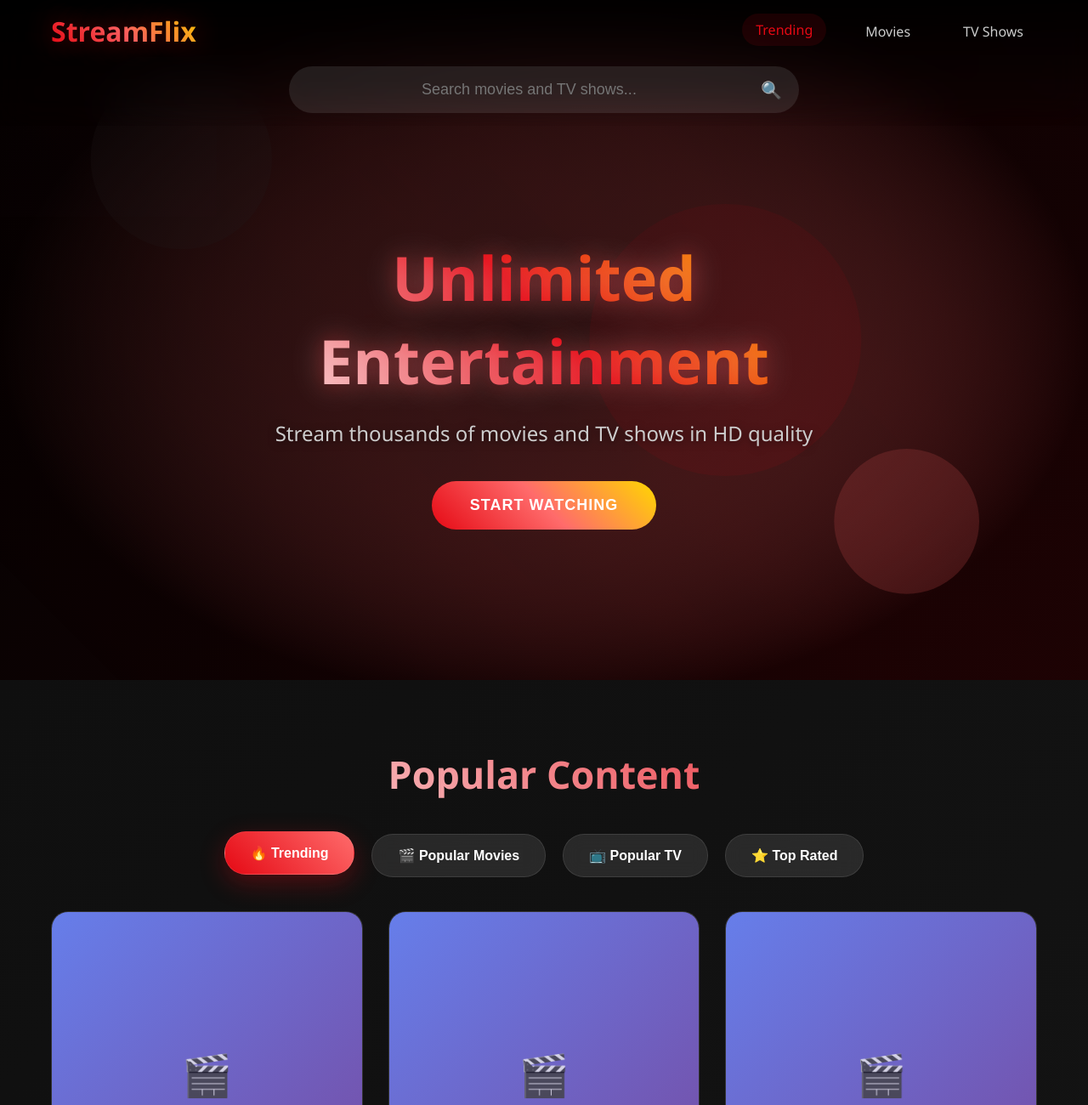
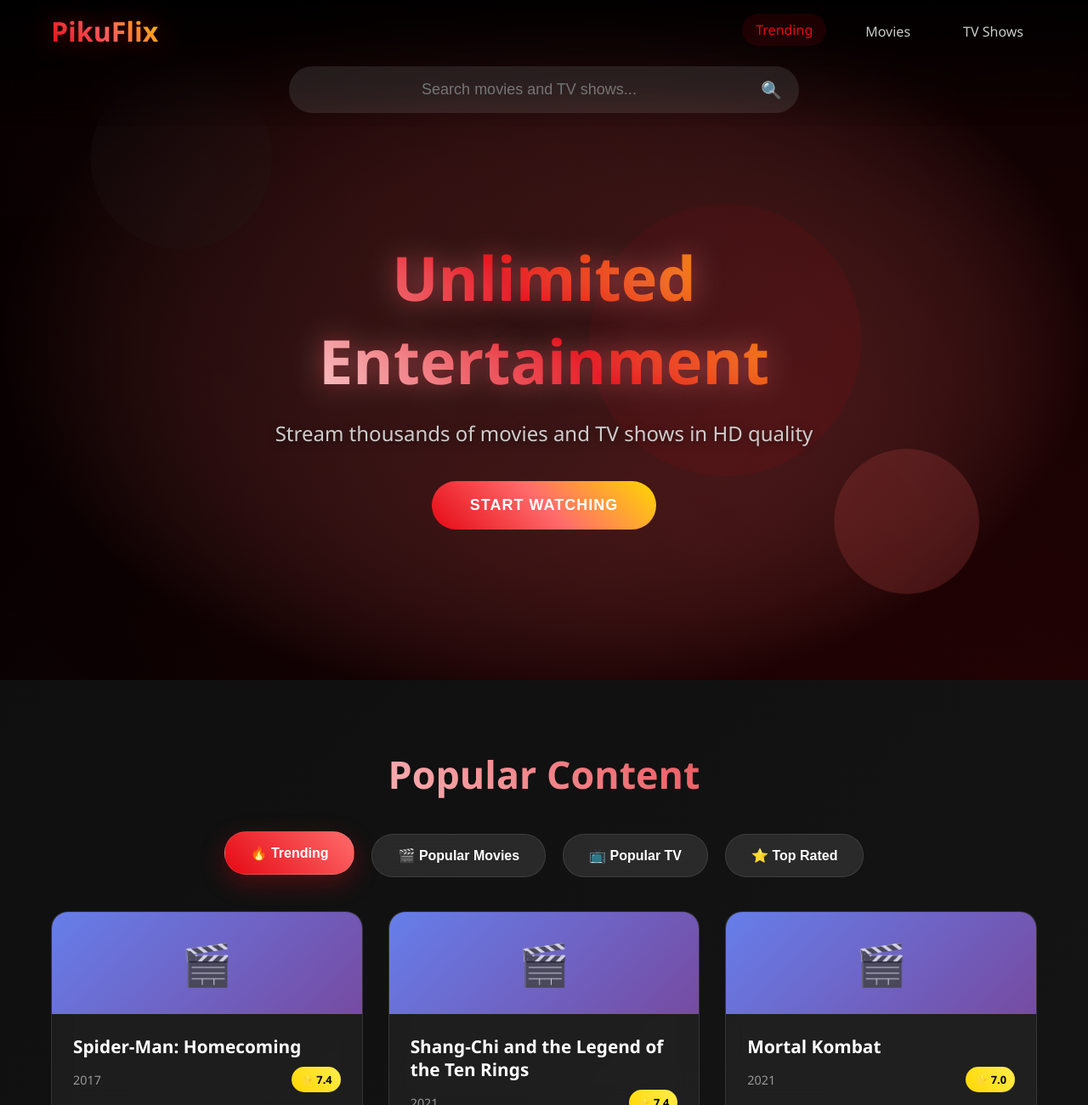
Before and after one commit to arooshbd2024/pikuflix, a plain HTML site: page index.html in a window 1280 px wide. Shown: the top 1300 px of the page at 85% size. Drawn offline with Linux system fonts and the light colour scheme.

Commit message:
Update index.html

```diff
--- a/index.html
+++ b/index.html
@@ -3,7 +3,7 @@
 <head>
     <meta charset="UTF-8">
     <meta name="viewport" content="width=device-width, initial-scale=1.0">
-    <title>StreamFlix - Your Entertainment Hub</title>
+    <title>PikuFlix - Your Entertainment Hub</title>
     <style>
 
 * {
@@ -404,7 +404,7 @@ button:focus {
 
         .card-image {
             width: 100%;
-            height: 380px;
+            height: 120px;
             background: linear-gradient(135deg, #667eea 0%, #764ba2 100%);
             display: flex;
             align-items: center;
@@ -884,7 +884,7 @@ button:focus {
     <header class="header" id="header">
         <nav class="nav">
             <div class="nav-top">
-                <div class="logo">StreamFlix</div>
+                <div class="logo">PikuFlix</div>
                 <div class="nav-links">
                     <a href="#" class="nav-link active" data-category="trending">Trending</a>
                     <a href="#" class="nav-link" data-category="movies">Movies</a>
@@ -1631,10 +1631,10 @@ movieDatabase.push(
         media_type: "movie"
     }
 );
-
+        // Content Loading Functions
         async function loadTrendingContent() {
             showLoading();
-
+            // Use sample trending content
             currentContent = [...movieDatabase].sort(() => Math.random() - 0.5).slice(0, 16);
             displayContent(currentContent);
             hideLoading();
@@ -1642,7 +1642,7 @@ movieDatabase.push(
 
         async function loadPopularMovies() {
             showLoading();
-
+            // Filter movies from database
             currentContent = movieDatabase.filter(item => item.media_type === 'movie');
             displayContent(currentContent);
             hideLoading();
@@ -1650,7 +1650,7 @@ movieDatabase.push(
 
         async function loadPopularTV() {
             showLoading();
-
+            // Filter TV shows from database
             currentContent = movieDatabase.filter(item => item.media_type === 'tv');
             displayContent(currentContent);
             hideLoading();
@@ -1658,7 +1658,7 @@ movieDatabase.push(
 
         async function loadTopRated() {
             showLoading();
-
+            // Use highest rated content
             currentContent = [...movieDatabase].sort((a, b) => b.vote_average - a.vote_average).slice(0, 15);
             displayContent(currentContent);
             hideLoading();
@@ -1674,7 +1674,7 @@ movieDatabase.push(
             isSearching = true;
             showLoading();
 
-
+            // Search through movie database
             const searchResults = movieDatabase.filter(item => {
                 const title = (item.title || item.name || '').toLowerCase();
                 const overview = (item.overview || '').toLowerCase();
@@ -1686,7 +1686,7 @@ movieDatabase.push(
             hideLoading();
         }
 
-
+        // Display Functions
         function displayContent(items) {
             if (!items || items.length === 0) {
                 contentGrid.innerHTML = `
```
